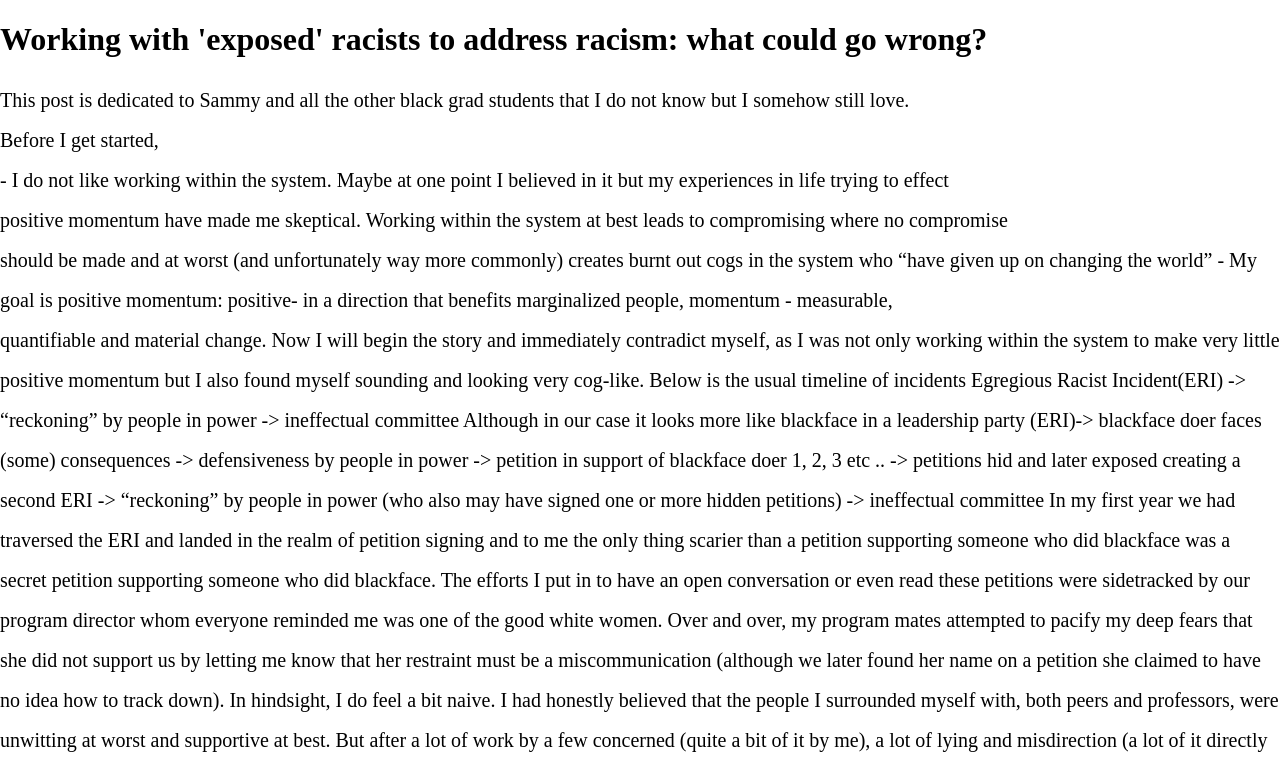
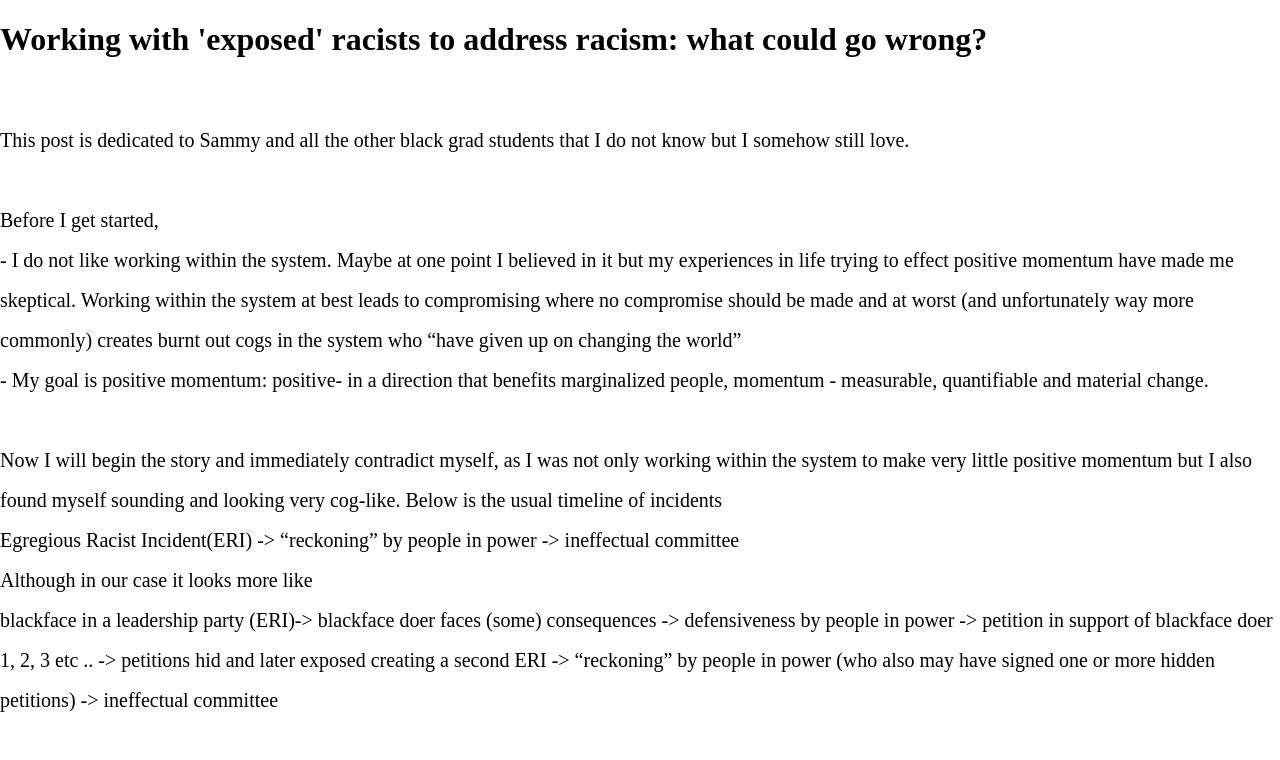
Before and after one commit to Nolamesfin/Nolamesfin.github.io, a plain HTML site: page post1.html in a window 1280 px wide. Shown: the part 560-1320 px from the top of the page. Drawn offline with Linux system fonts and the light colour scheme.

Commit message:
Update post1.html

```diff
--- a/post1.html
+++ b/post1.html
@@ -24,14 +24,12 @@
 <!--Second section-->
       <h1> Working with 'exposed' racists to address racism: what could go wrong?</h1>
       <p style="line-height: 2.0; font-size:20px; margin:10;">
-      This post is dedicated to Sammy and all the other black grad students that I do not know but I somehow still love. <br>
+        <span style="white-space: pre-line">
+          This post is dedicated to Sammy and all the other black grad students that I do not know but I somehow still love.
 
-Before I get started, <br>
-- I do not like working within the system. Maybe at one point I believed in it but my experiences in life trying to effect <br>
-        positive momentum have made me skeptical. Working within the system at best leads to compromising where no compromise <br>
-        should be made and at worst (and unfortunately way more commonly) creates burnt out cogs in the system who “have given up on changing the world”
-- My goal is positive momentum: positive- in a direction that benefits marginalized people, momentum - measurable, <br>
-        quantifiable and material change.
+Before I get started,
+- I do not like working within the system. Maybe at one point I believed in it but my experiences in life trying to effect positive momentum have made me skeptical. Working within the system at best leads to compromising where no compromise should be made and at worst (and unfortunately way more commonly) creates burnt out cogs in the system who “have given up on changing the world”
+- My goal is positive momentum: positive- in a direction that benefits marginalized people, momentum - measurable, quantifiable and material change.
 
 Now I will begin the story and immediately contradict myself, as I was not only working within the system to make very little positive momentum but I also found myself sounding and looking very cog-like. Below is the usual timeline of incidents
 Egregious Racist Incident(ERI) -> “reckoning” by people in power -> ineffectual committee
@@ -44,6 +42,7 @@ In hindsight, I do feel a bit naive. I had honestly believed that the people I s
 Knowing how hard I felt I worked for all of this, maybe you would be surprised to find myself not wanting to go. Or maybe you know how I feel, how I entered the program and this process so hopefully and now I have very little of that spirit left. It is funny that this is the best possible outcome within the system and it doesn’t feel very positive or that it has any momentum. And now that I have seen what the system really thinks of me, how then do I go to these workshops and try to love myself in a place that has made it clear that it dislikes exactly what I am?
 I feel though that I will go, with some fidget toys for the nerves and a list of ideal demands I still have, not because I will be heard but to remind myself that I have a voice. And no matter where the conversation ends up, I am proud because I not only tried but I did it in a way that felt true to me as a system-hater trying their best within one. I found a lot of people who disagreed but the few that didn’t reminded me that the issue is not us but them. And it is those people that will outlast and outshine everyone in my life with their love and give me the strength to hope still.
 
+        </span>
       </p>
 
 
```
